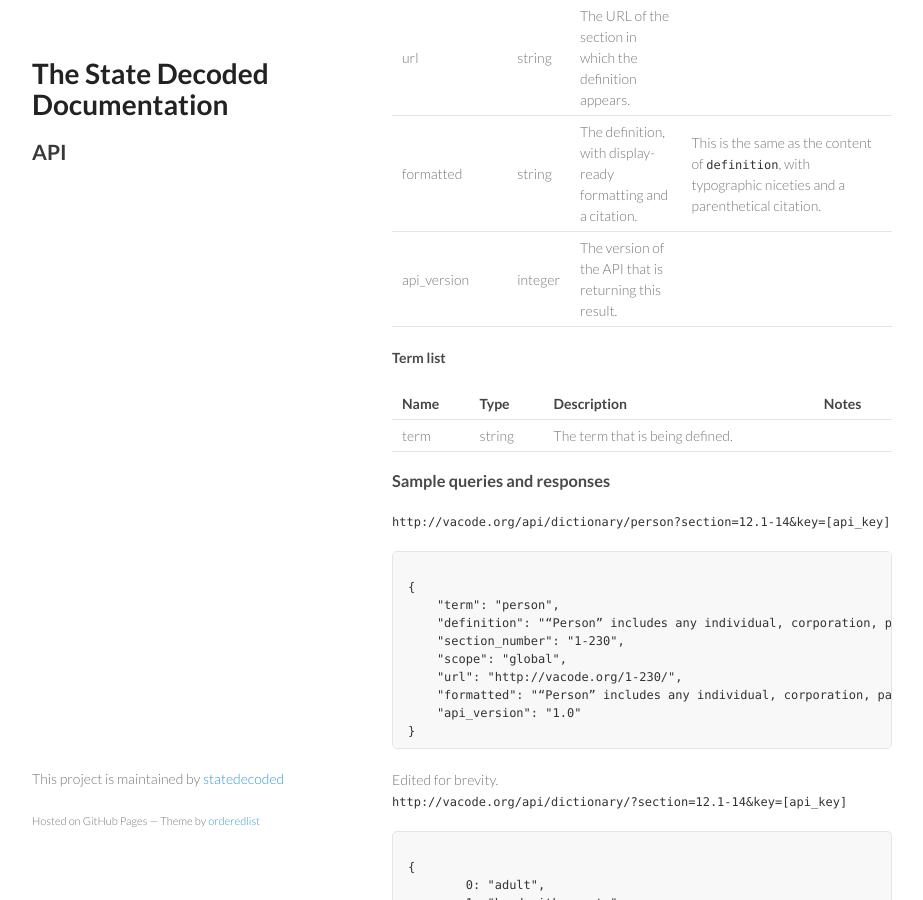
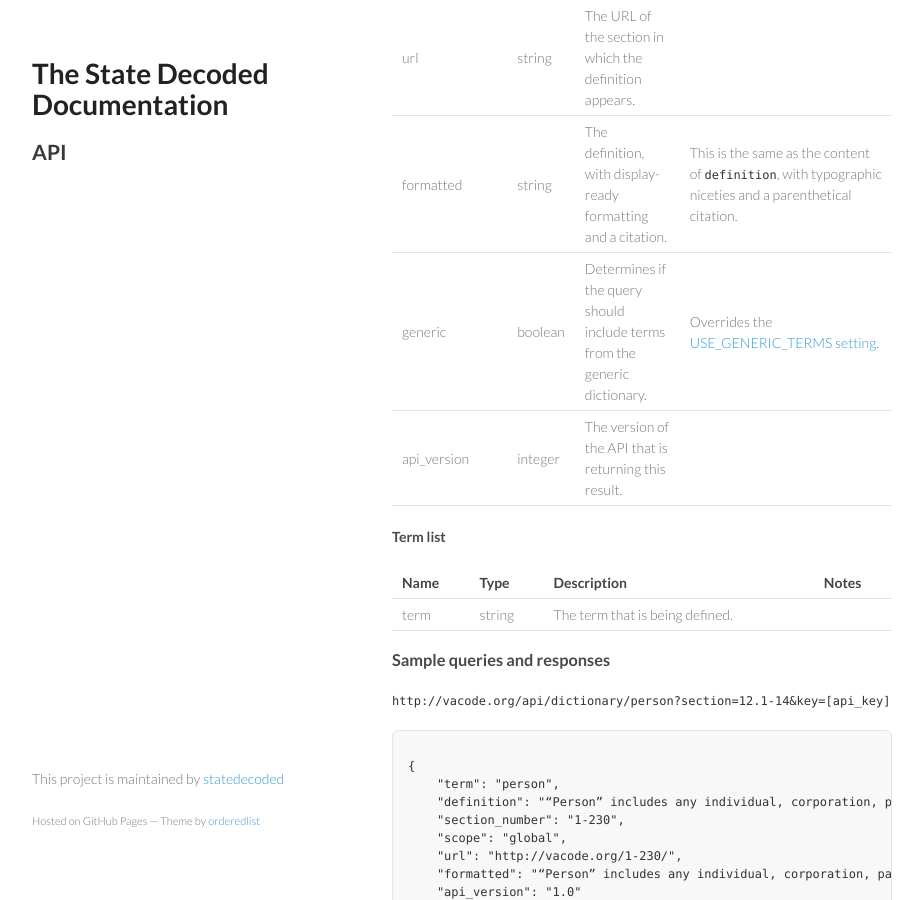
Before and after one commit to statedecoded/documentation, a Jekyll site: the page built from api.html, in a window 1280 px wide and 900 px high, scrolled down 2492 px. Shown: the whole window, without its empty margins (178-1101 px from the left). Built offline with Jekyll 4.4.1, drawn with Linux system fonts in a browser that asks for light colours.

Commit message:
Adding generic parameter to dictionary API. statedecoded/statedecoded#423

```diff
--- a/api.html
+++ b/api.html
@@ -140,6 +140,13 @@ http://vacode.org/api/dictionary/word_or_phrase]?key=[api_key]&amp;fields=defini
 <td>string</td>
 <td>The definition, with display-ready formatting and a citation.</td>
 <td>This is the same as the content of <code>definition</code>, with typographic niceties and a parenthetical citation.</td>
+</tr>
+
+<tr>
+<td>generic</td>
+<td>boolean</td>
+<td>Determines if the query should include terms from the generic dictionary.</td>
+<td>Overrides the <a href="/config.html#usegenericterms">USE_GENERIC_TERMS setting</a>.</td>
 </tr>
 
 <tr>
```
